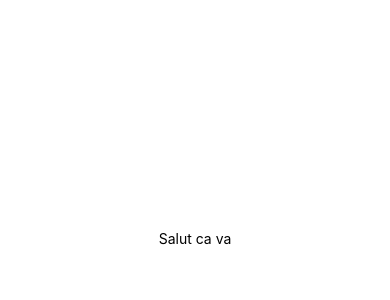
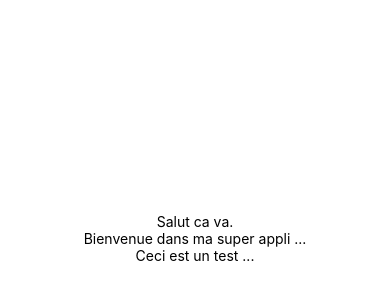
Before and after one commit to NicolasKeita/My_MoviesAndMe, a React Native app: screen / in a window 390 px wide. Shown: the part 184-484 px from the top of the page. Built offline with nearby package versions, Linux system fonts and the light colour scheme.

Commit message:
Useless commit

```diff
--- a/App.js
+++ b/App.js
@@ -5,7 +5,9 @@ export default class App extends React.Component {
   render() {
     return (
       <View style={styles.container}>
-        <Text>Salut ca va</Text>
+        <Text>Salut ca va.</Text>
+        <Text>Bienvenue dans ma super appli ...</Text>
+        <Text>Ceci est un test ...</Text>
       </View>
     );
   }
```
Also changed, not shown: components/search.js (added), 1 other file (tests, documents, lock files or other folders).
